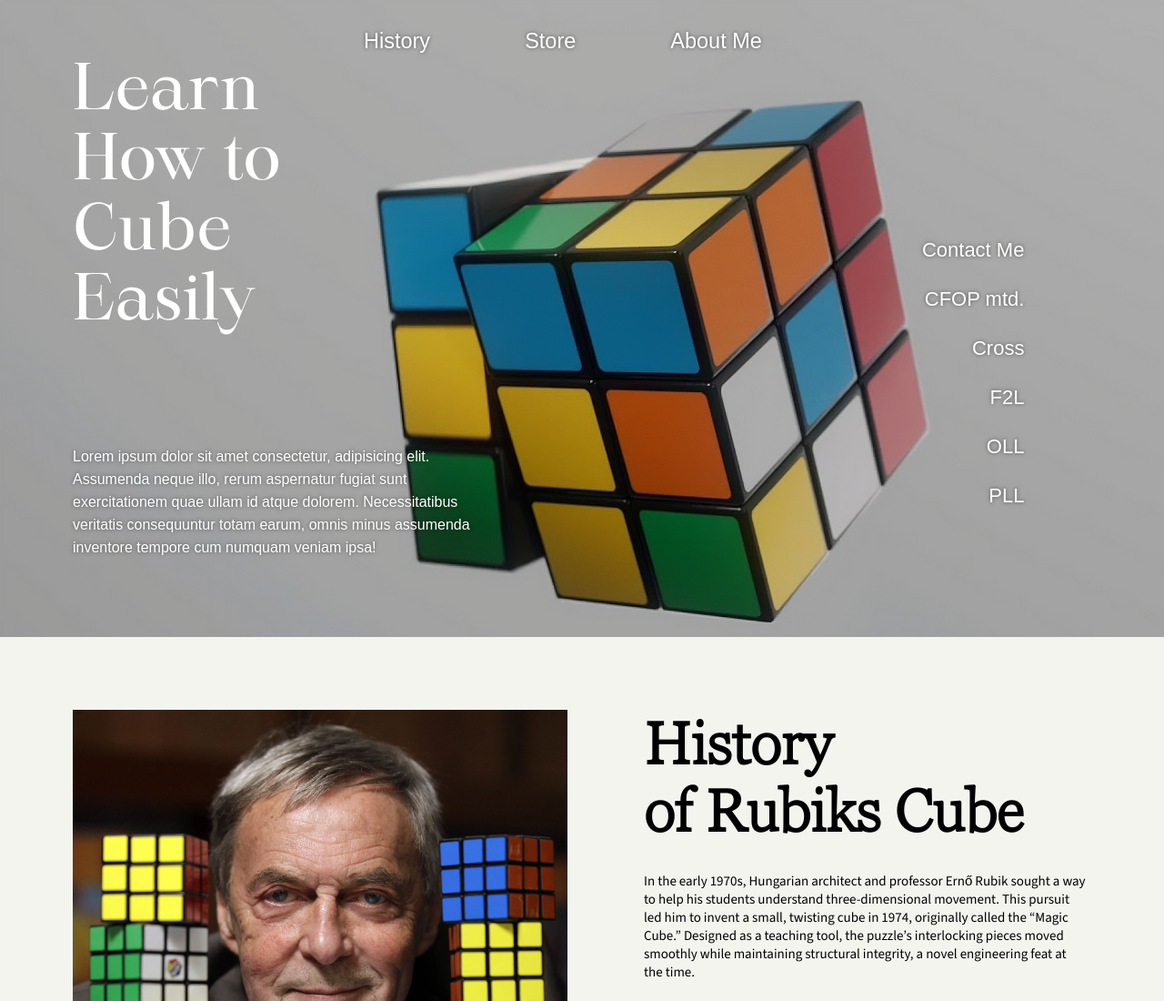
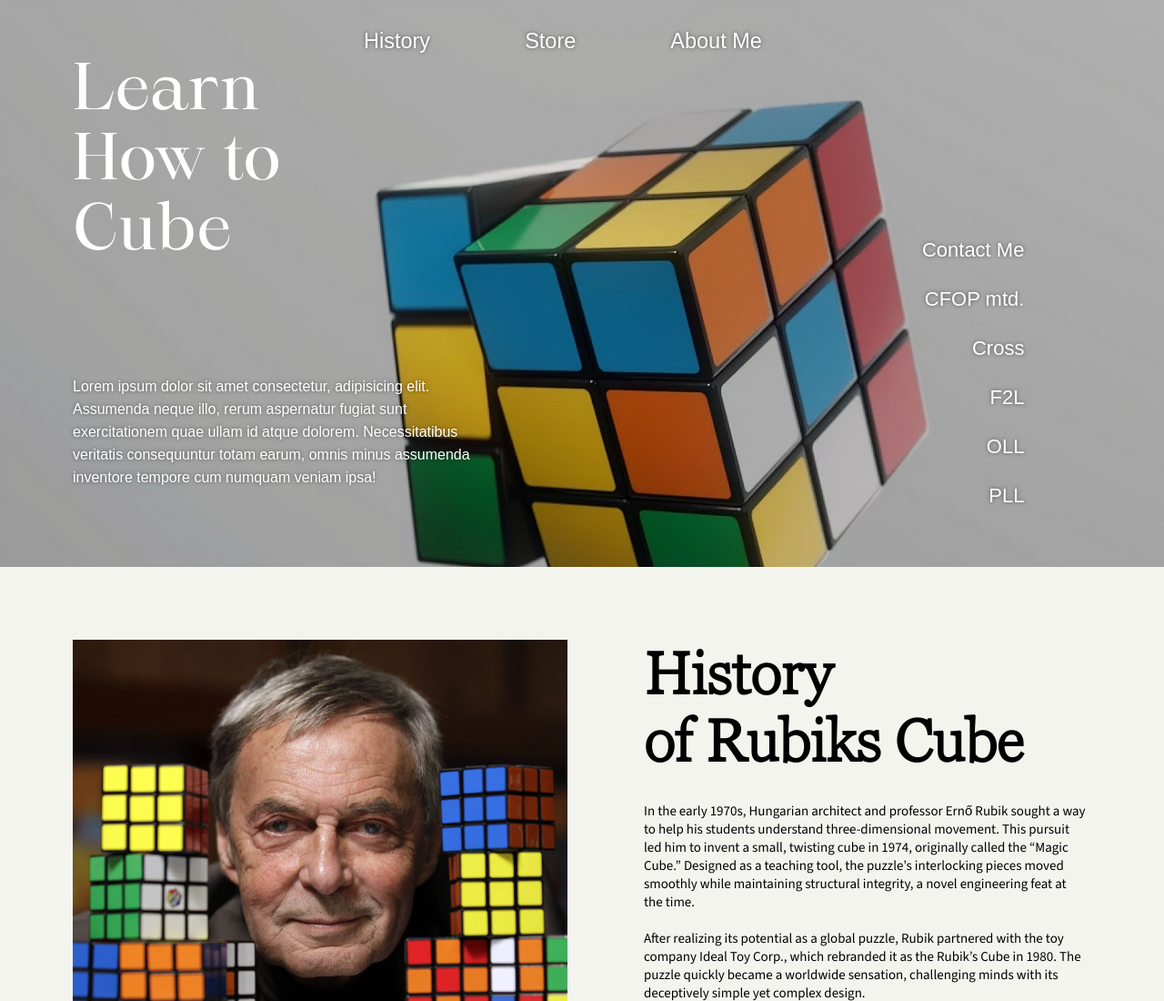
Before and after one commit to nemoou-pokemon/RUBIK-S-ALG, a plain HTML site: page index.html in a window 1280 px wide. Shown: the top 1100 px of the page at 91% size. Drawn offline with nearby package versions, Linux system fonts and the light colour scheme; files whose address does not match are found by name; a web font is replaced by a local one.

Commit message:
change in title

```diff
--- a/index.html
+++ b/index.html
@@ -242,7 +242,7 @@
 
 
         <div class="navbar">
-            <h1>Learn How to Cube Easily</h1>
+            <h1>Learn How to Cube</h1>
         </div>
         <div class="note">
             <p >Lorem ipsum dolor sit amet consectetur, adipisicing elit. Assumenda neque illo, rerum aspernatur fugiat sunt exercitationem quae ullam id atque dolorem. Necessitatibus veritatis
```
